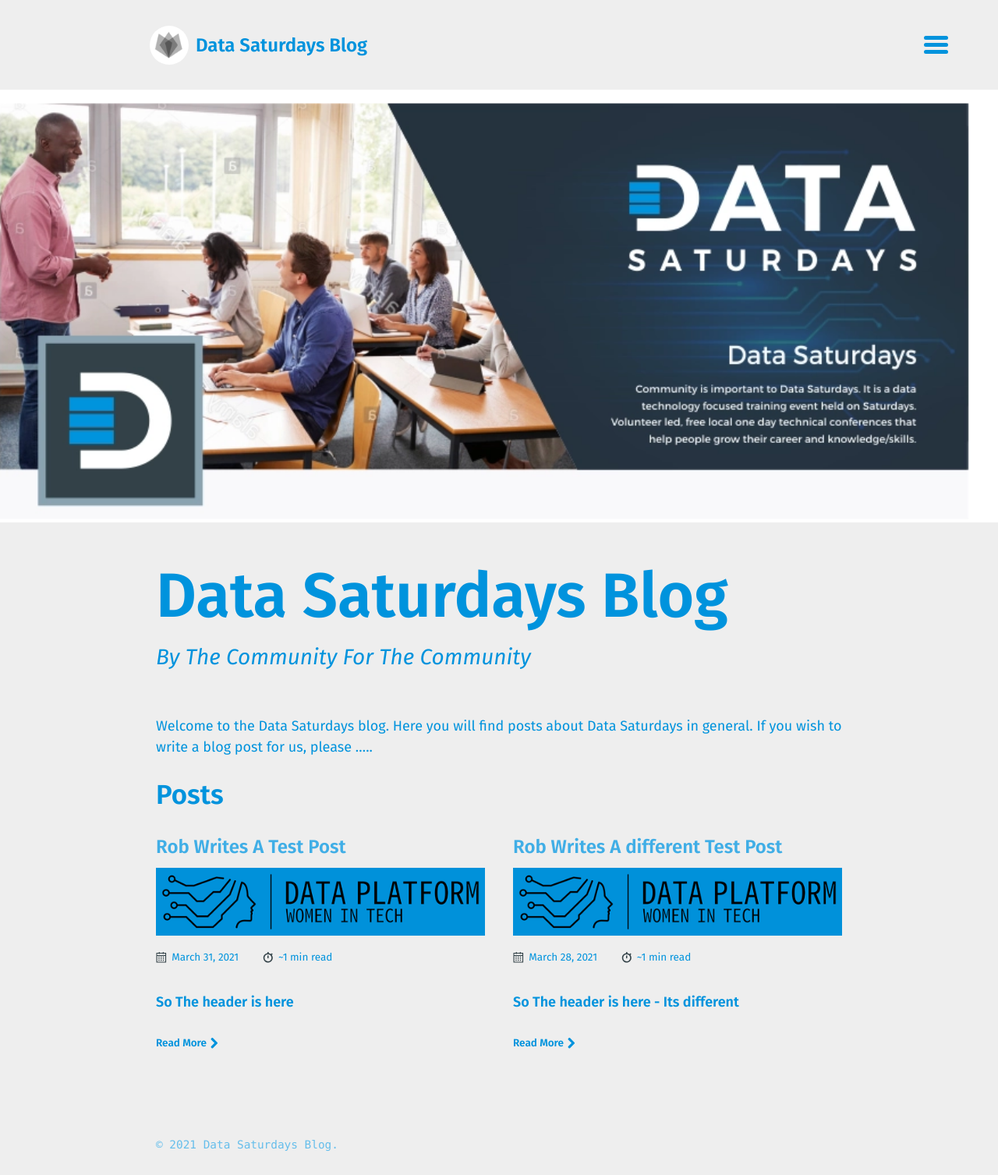
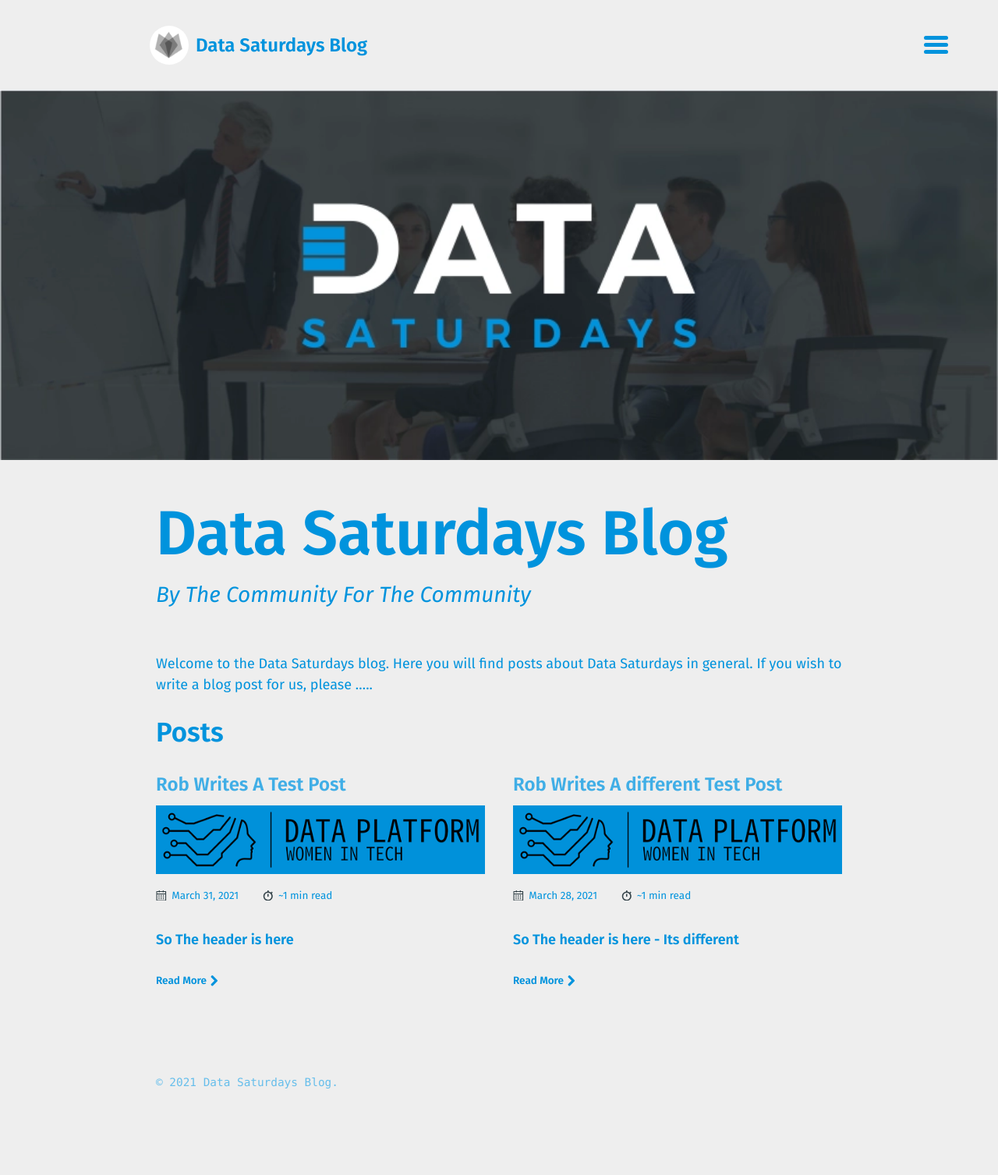
Before and after one commit to dataplat/datasaturdays-blog, a Jekyll site: the page built from index.md, in a window 1280 px wide. Shown: the whole page at 78% size. Built offline with Jekyll 4.4.1, drawn with Linux system fonts in a browser that asks for light colours; after the commit the page ends 1427 px from its top, so only the background shows below that.

Commit message:
change the image again

```diff
--- a/index.md
+++ b/index.md
@@ -3,7 +3,7 @@
 entries_layout: grid
 title: Data Saturdays Blog
 sub_title: By The Community For The Community
-image: /assets/img/logos/ds.png
+image: /assets/img/logos/ds1.png
 ---
 
 Welcome to the Data Saturdays blog. Here you will find posts about Data Saturdays in general. If you wish to write a blog post for us, please .....
```
Also changed, not shown: assets/img/logos/ds1.png (added).
